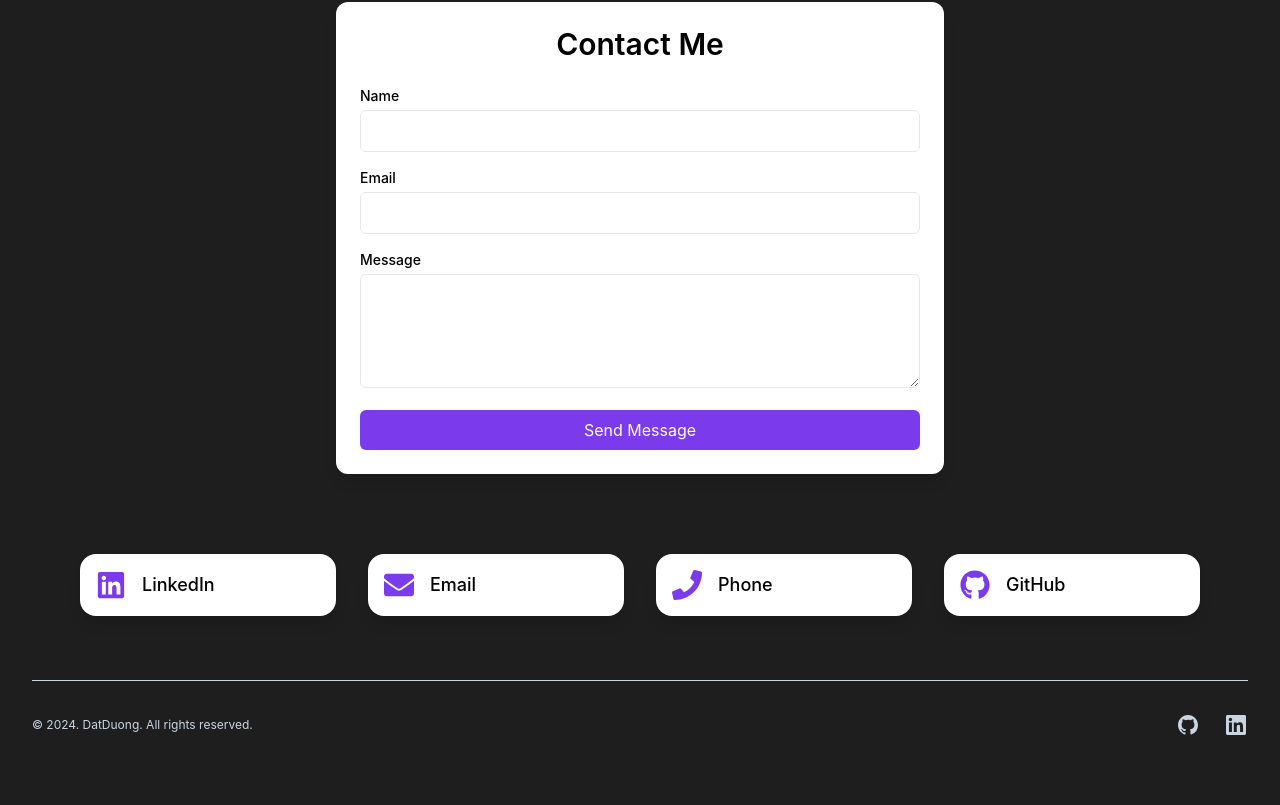
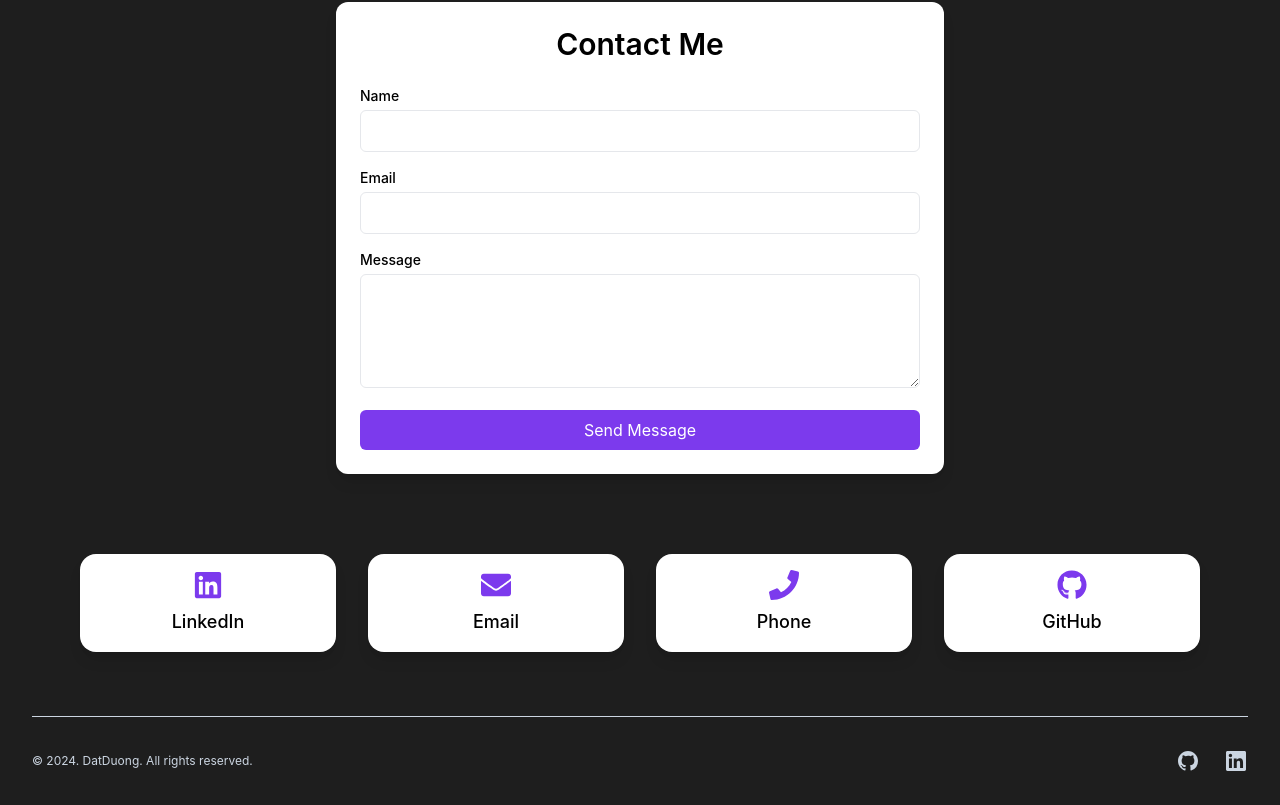
Before and after one commit to Git-DanD/dand-portfolio, a React (Create React App) app: page / in a window 1280 px wide. Shown: the part 982-1787 px from the top of the page. Before the commit the page ends 1751 px from the top, so only its background shows below. Built offline with nearby package versions, Linux system fonts and the light colour scheme.

Commit message:
changed icon orientation

```diff
--- a/src/Components/Contact.js
+++ b/src/Components/Contact.js
@@ -82,7 +82,7 @@ const Contact = () => {
         </div>
 
         {/* Right Side - Contact Icons arranged horizontally */}
-        <div className="w-full flex justify-center space-x-8 mt-8">
+        <div className="w-full flex items-center justify-center space-x-8 mt-8">
           {[
             {
               icon: FaLinkedin,
@@ -106,7 +106,7 @@ const Contact = () => {
               href={link}
               target="_blank"
               rel="noopener noreferrer"
-              className="flex items-center space-x-4 bg-white shadow-lg p-4 rounded-2xl w-64 dark:bg-gray-200 hover:bg-gray-300 transition-all"
+              className="flex flex-col items-center space-y-2 bg-white shadow-lg p-4 rounded-2xl w-64 dark:bg-gray-200 hover:bg-gray-300 transition-all"
             >
               <Icon className="text-violet-600 text-3xl" />
               <span className="text-lg font-medium">{text}</span>
```
